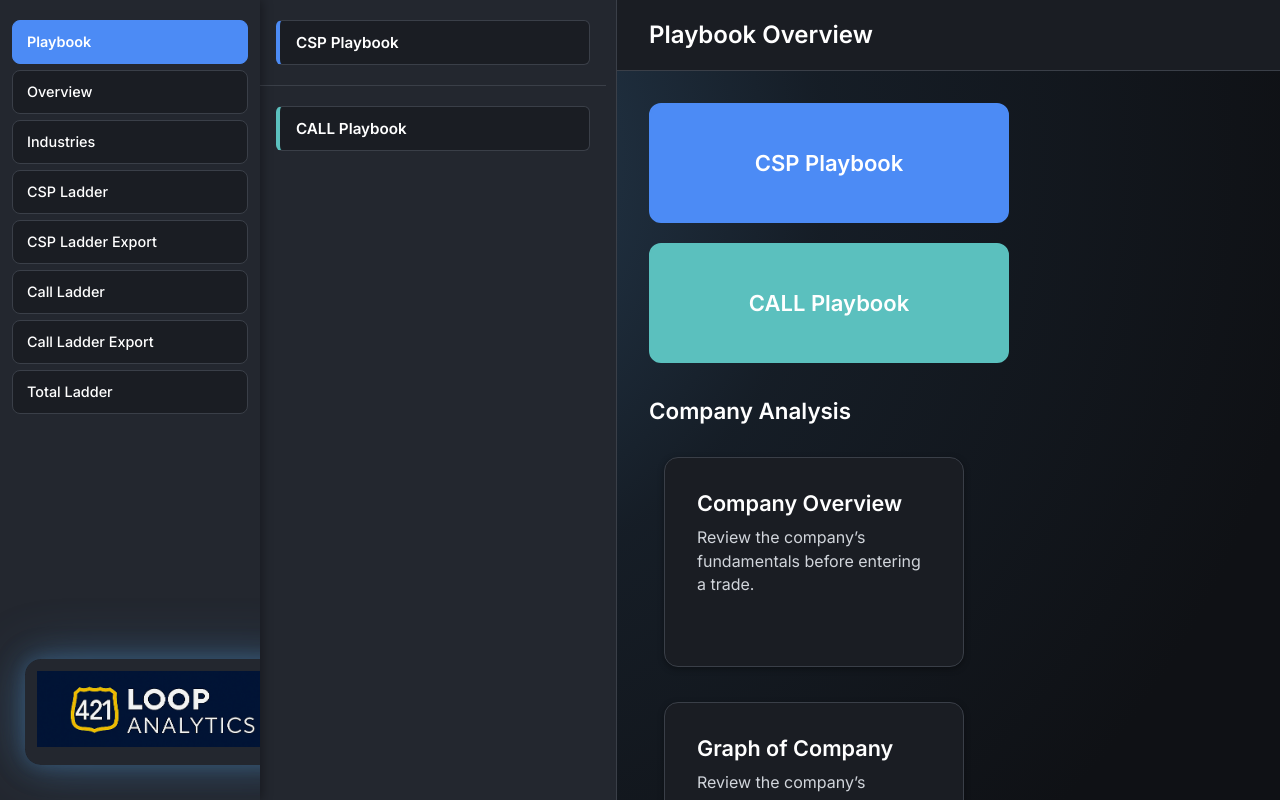
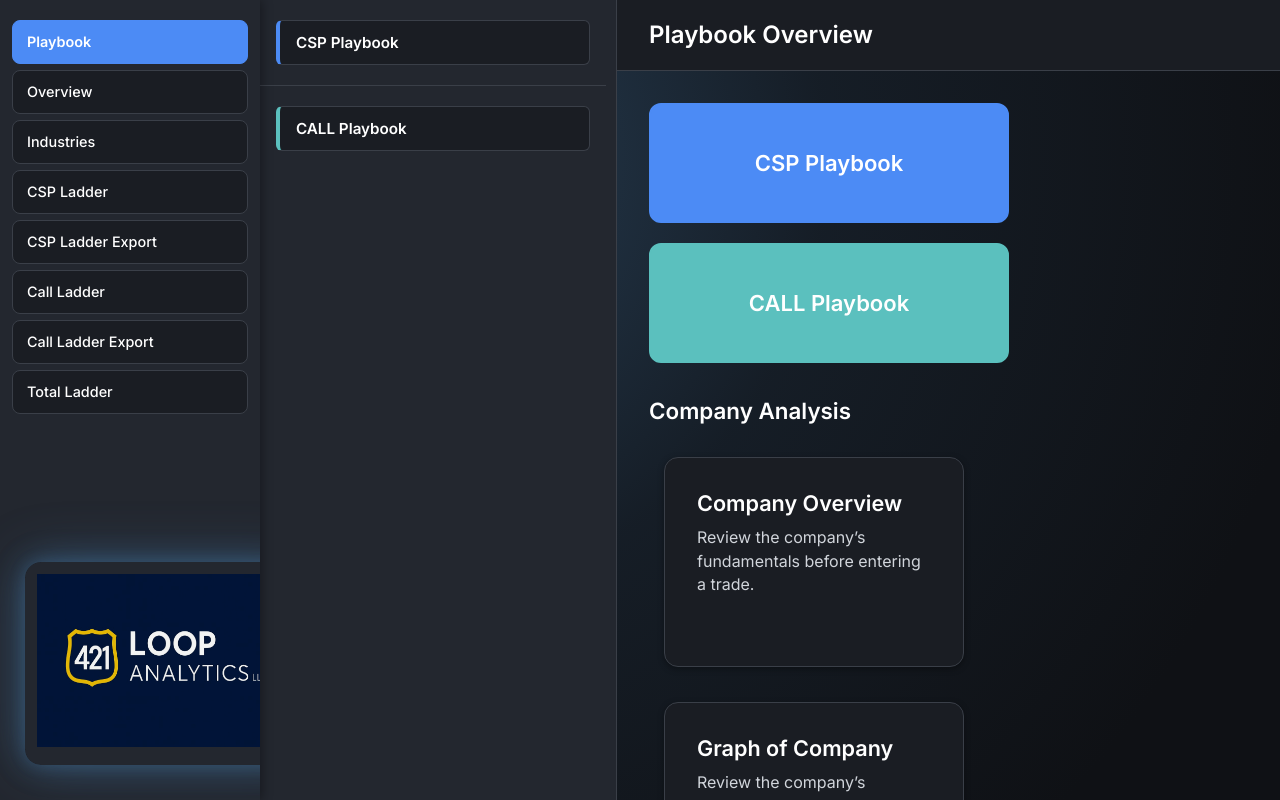
Before and after one commit to MelParker66/csp-analyzer, a website: page ladder-high-volume.html in a window 1280 px wide. Drawn offline with Linux system fonts and the light colour scheme.

Commit message:
Replaced sidebar logo with new file and preserved sizing/glow

```diff
--- a/ladder-high-volume.html
+++ b/ladder-high-volume.html
@@ -22,7 +22,7 @@
             <button type="button" class="sidebar-icon" data-panel="total-ladder" id="sidebar-total-ladder">Total Ladder</button>
         </div>
         <div class="sidebar-logo">
-            <img src="/421-loop-logo.png" alt="Loop Analytics Logo" />
+            <img src="/loop-analytics-llc-logo.png" alt="Loop Analytics Logo" />
         </div>
     </nav>
 
```
Also changed, not shown: public/loop-analytics-llc-logo.png (added).
